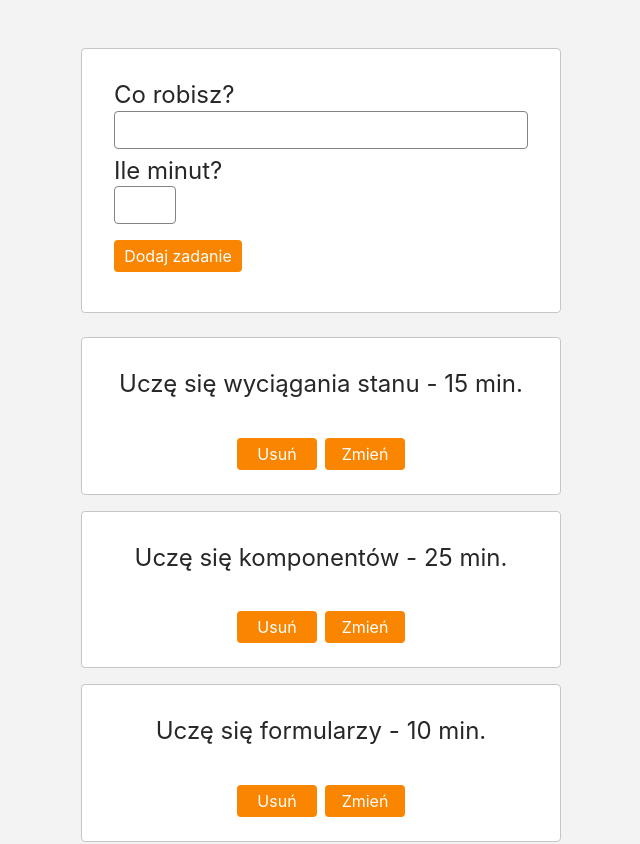
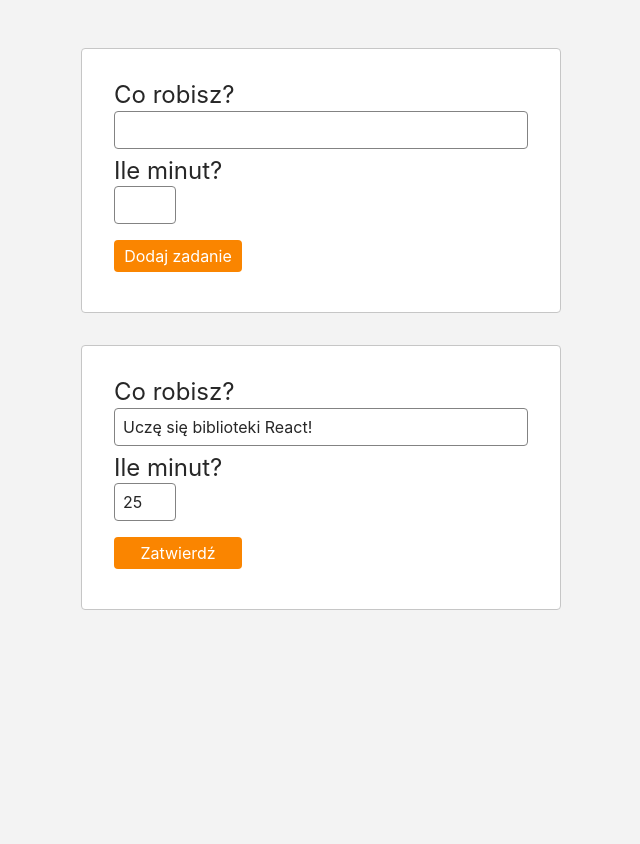
Before and after one commit to jakub-matusiak/pomodoro, a React (Create React App) app: page / in a window 1280 px wide. Shown: the top 844 px of the page, without its empty margins (319-959 px from the left). After the commit the page ends 800 px from the top, so only its background shows below. Built offline with nearby package versions, Linux system fonts and the light colour scheme.

Commit message:
Remove default timeboxes

```diff
--- a/src/components/TimeboxList.js
+++ b/src/components/TimeboxList.js
@@ -7,11 +7,7 @@ class TimeboxList extends React.Component {
     constructor(props) {
         super(props);
         this.state = {
-            timeboxes: [
-                { title: 'Uczę się wyciągania stanu', totalTimeInMinutes: 15 },
-                { title: 'Uczę się komponentów', totalTimeInMinutes: 25 },
-                { title: 'Uczę się formularzy', totalTimeInMinutes: 10 }
-            ]
+            timeboxes: []
         }
     }
 
```
